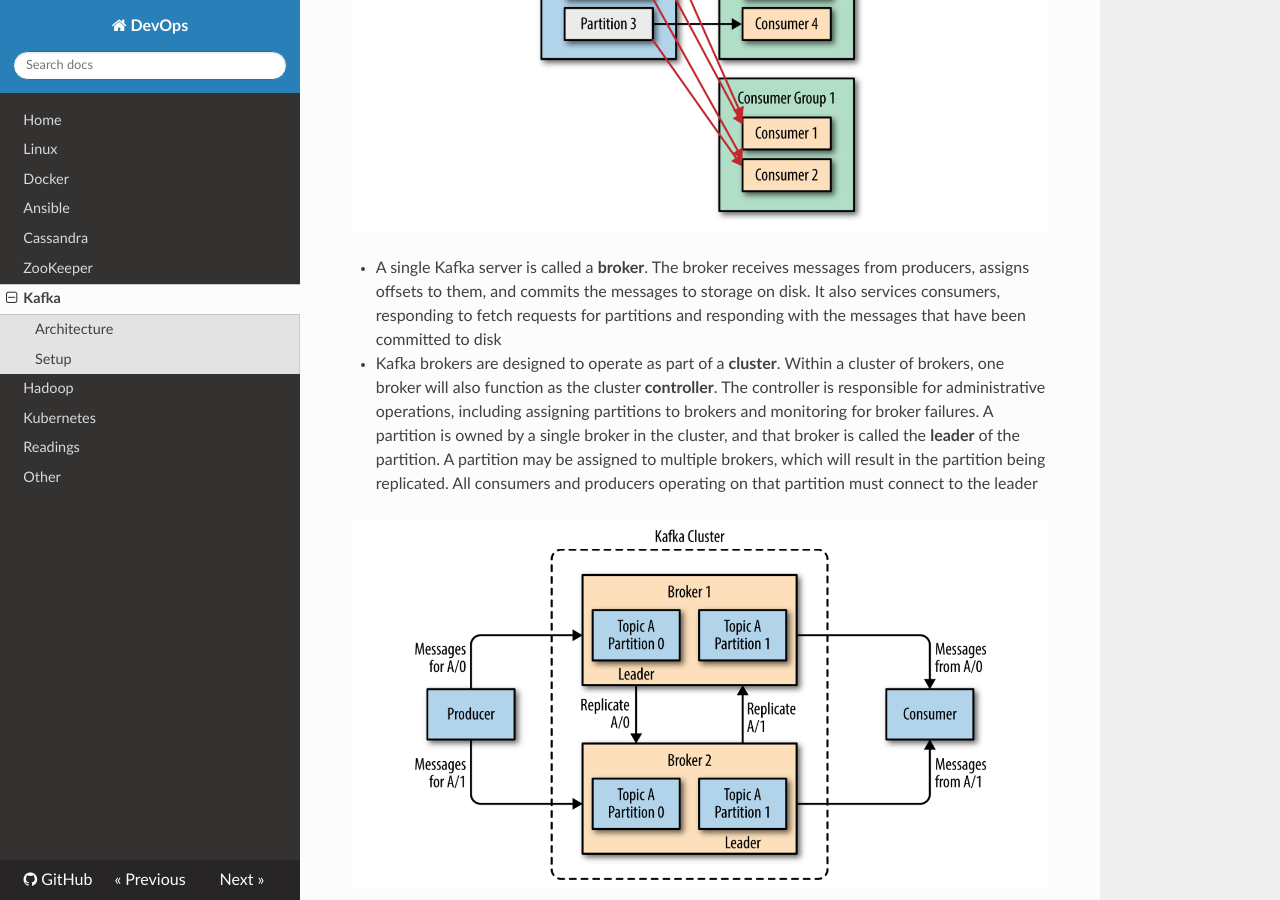
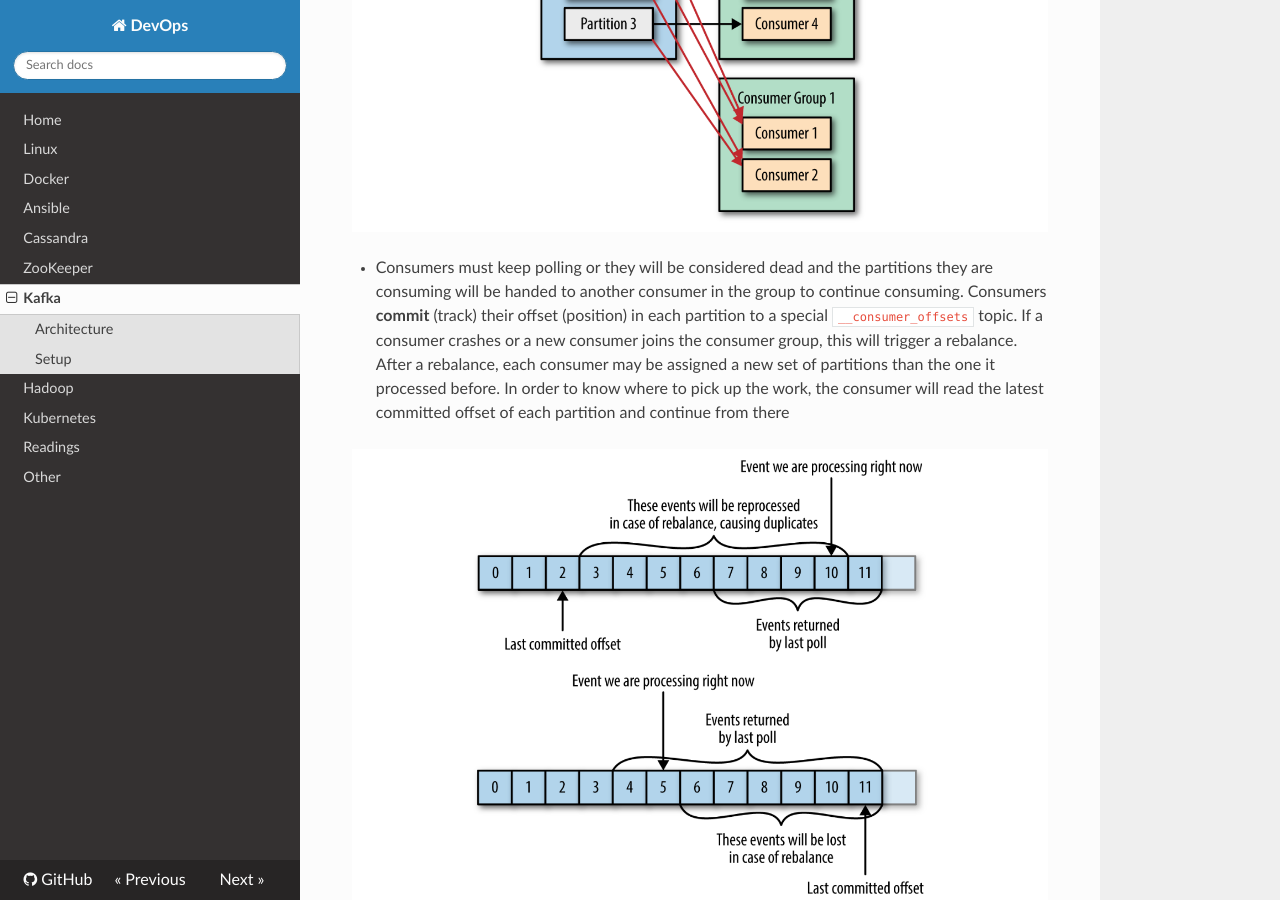
Before and after one commit to niqdev/devops, an MkDocs documentation site: the page built from docs/kafka.md, in a window 1280 px wide and 900 px high, scrolled down 2388 px. Built offline with MkDocs 1.6.1, drawn with Linux system fonts in a browser that asks for light colours; nearby versions of some CDN libraries; old or Windows-style settings are respelled for this version of MkDocs.

Commit message:
doc: update kafka

```diff
--- a/docs/kafka.md
+++ b/docs/kafka.md
@@ -44,6 +44,11 @@ increases. Each message in a given partition has a unique offset stored either i
 * You can't have multiple consumers that belong to the same group in one thread and you can't have multiple threads safely use the same consumer
 
 ![kafka-consumer-group](img/kafka-consumer-group.png)
+
+* Consumers must keep polling or they will be considered dead and the partitions they are consuming will be handed to another consumer in the group to continue consuming. Consumers **commit** (track) their offset (position) in each partition to a special `__consumer_offsets` topic. If a consumer crashes or a new consumer joins the consumer group, this will trigger a rebalance. After a rebalance, each consumer may be assigned a new set of partitions than the one it processed before. In order to know where to pick up the work, the consumer will read the latest committed offset of each partition and continue from there
+
+![kafka-rebalance-duplicate](img/kafka-rebalance-duplicate.png)
+![kafka-rebalance-lost](img/kafka-rebalance-lost.png)
 
 * A single Kafka server is called a **broker**. The broker receives messages from producers, assigns offsets to them, and commits the messages to storage on disk. It also services consumers, responding to fetch requests for partitions and responding with the messages that have been committed to disk
 
```
Also changed, not shown: docs/img/kafka-rebalance-duplicate.png (added), docs/img/kafka-rebalance-lost.png (added).
